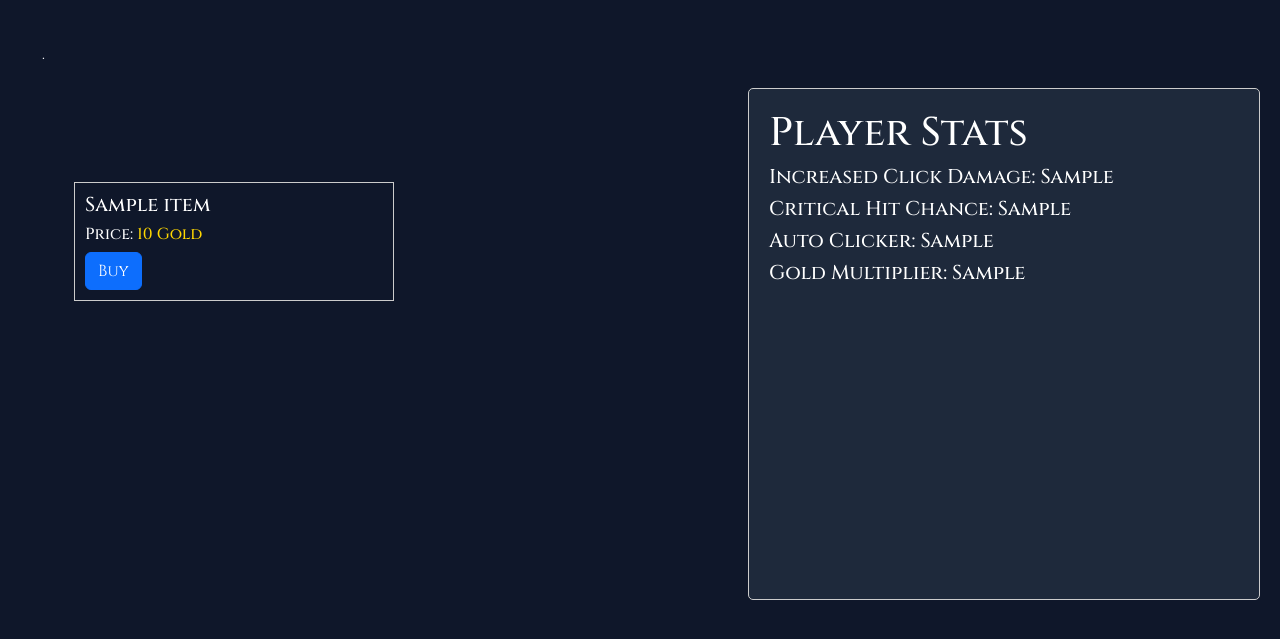
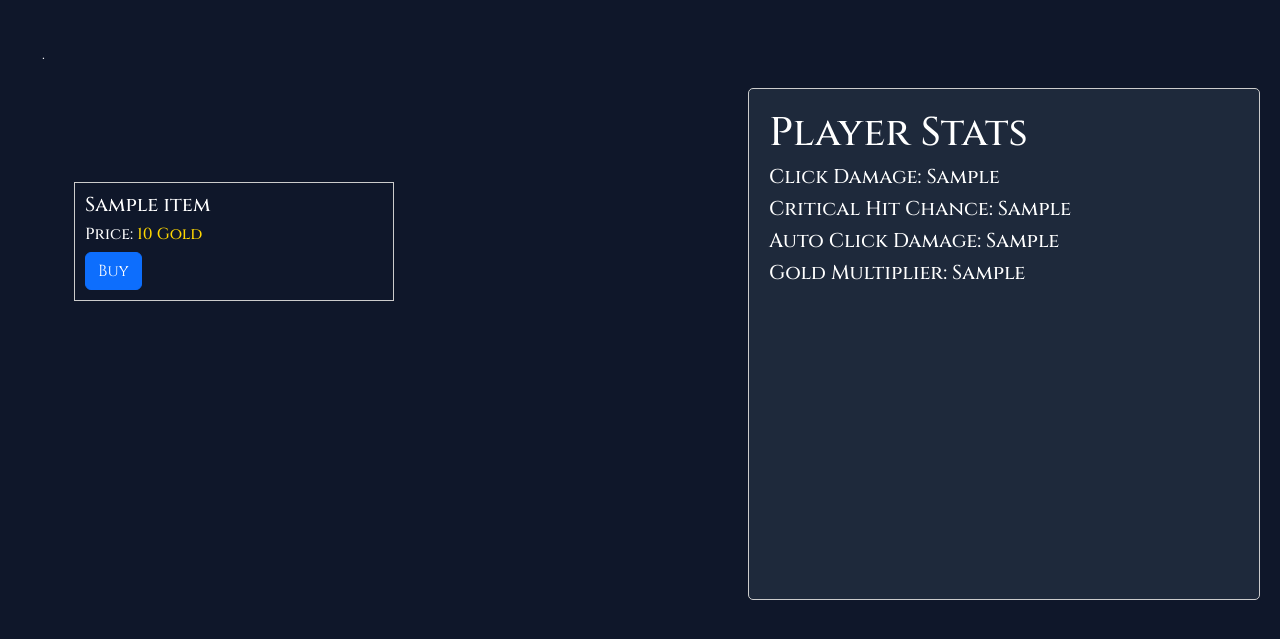
Before and after one commit to kekikcilerakin/COMP498-WebBasedPurchase-and-Claim, a PHP site: page / in a window 1280 px wide. Shown: the part 56-695 px from the top of the page. Run offline with PHP 8.4, Linux system fonts and the light colour scheme; the visitor is signed in with stand-in values (Sample User, id 1); tables that the repository leaves empty or names only in its code hold one stand-in row (values such as "Sample post").

Commit message:
added crit chance and auto click damage

```diff
--- a/server/auth/login_unity.php
+++ b/server/auth/login_unity.php
@@ -23,7 +23,7 @@ if ($_SERVER["REQUEST_METHOD"] == "POST") {
     // Validate credentials
     if (empty($username_err) && empty($password_err)) {
 
-        $sql = "SELECT id, username, password, gold, level, damage FROM users WHERE BINARY username = ?";
+        $sql = "SELECT id, username, password, gold, level, damage, crit_chance, auto_click_damage FROM users WHERE BINARY username = ?";
 
         if ($stmt = $conn->prepare($sql)) {
             $stmt->bind_param("s", $username);
@@ -33,7 +33,7 @@ if ($_SERVER["REQUEST_METHOD"] == "POST") {
 
                 // Check if username exists
                 if ($stmt->num_rows == 1) {
-                    $stmt->bind_result($id, $username, $hashed_password, $gold_value, $level_value, $damage_value);
+                    $stmt->bind_result($id, $username, $hashed_password, $gold_value, $level_value, $damage_value, $crit_chance_value, $auto_click_damage_value);
                     if ($stmt->fetch()) {
                         if (password_verify($password, $hashed_password)) {
                             // Password is correct, start a new session
@@ -43,7 +43,7 @@ if ($_SERVER["REQUEST_METHOD"] == "POST") {
                             $_SESSION["username"] = $username;
 
                             // Send data to Unity
-                            echo "0\t" . $gold_value . "\t" . $level_value . "\t" . $damage_value;
+                            echo "0\t" . $gold_value . "\t" . $level_value . "\t" . $damage_value . "\t" . $crit_chance_value . "\t" . $auto_click_damage_value;
                             exit;
                         } else {
                             // Password is not valid
--- a/server/index.php
+++ b/server/index.php
@@ -21,11 +21,11 @@ if (!isset($_SESSION["loggedin"]) || $_SESSION["loggedin"] !== true) {
 if(isset($_SESSION["username"])) {
     $username = $_SESSION["username"];
 
-    $sql = "SELECT gold, level, is_admin, damage, crit_chance, auto_click, gold_multiplier FROM users WHERE username = ?";
+    $sql = "SELECT gold, level, is_admin, damage, crit_chance, auto_click_damage, gold_multiplier FROM users WHERE username = ?";
     $stmt = $conn->prepare($sql);
     $stmt->bind_param("s", $username);
     $stmt->execute();
-    $stmt->bind_result($gold_value, $level_value, $is_admin, $damage, $crit_chance, $auto_click, $gold_multiplier);
+    $stmt->bind_result($gold_value, $level_value, $is_admin, $damage, $crit_chance, $auto_click_damage, $gold_multiplier);
     $stmt->fetch();
     $stmt->close();
 
@@ -100,9 +100,9 @@ $result = $conn->query($itemsQuery);
 
     <div class="player-stats">
         <h1>Player Stats</h1>
-        <h5>Increased Click Damage: <?php echo $damage; ?></h5>
+        <h5>Click Damage: <?php echo $damage; ?></h5>
         <h5>Critical Hit Chance: <?php echo $crit_chance; ?></h5>
-        <h5>Auto Clicker: <?php echo $auto_click; ?></h5>
+        <h5>Auto Click Damage: <?php echo $auto_click_damage; ?></h5>
         <h5>Gold Multiplier: <?php echo $gold_multiplier; ?></h5>
     </div>
 
```
Also changed, not shown: server/buy_item.php (+9 -9 lines).
